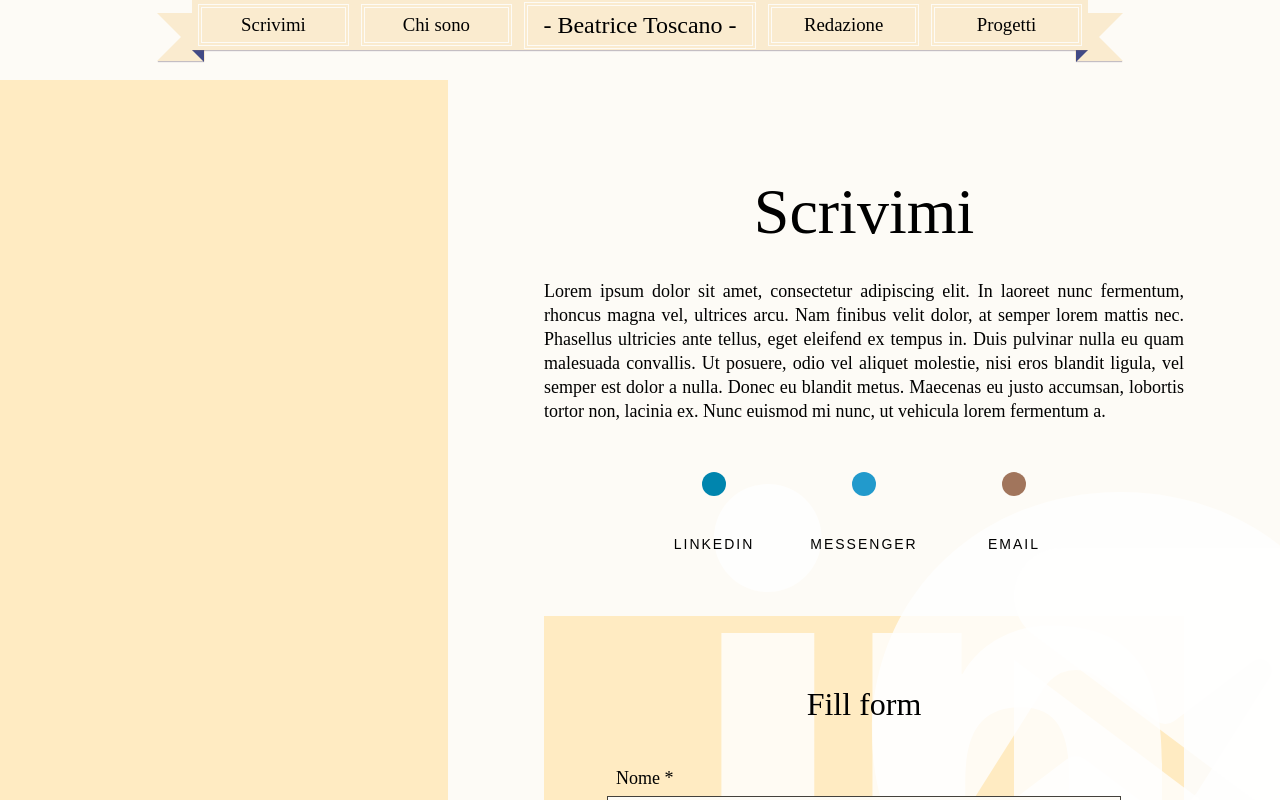
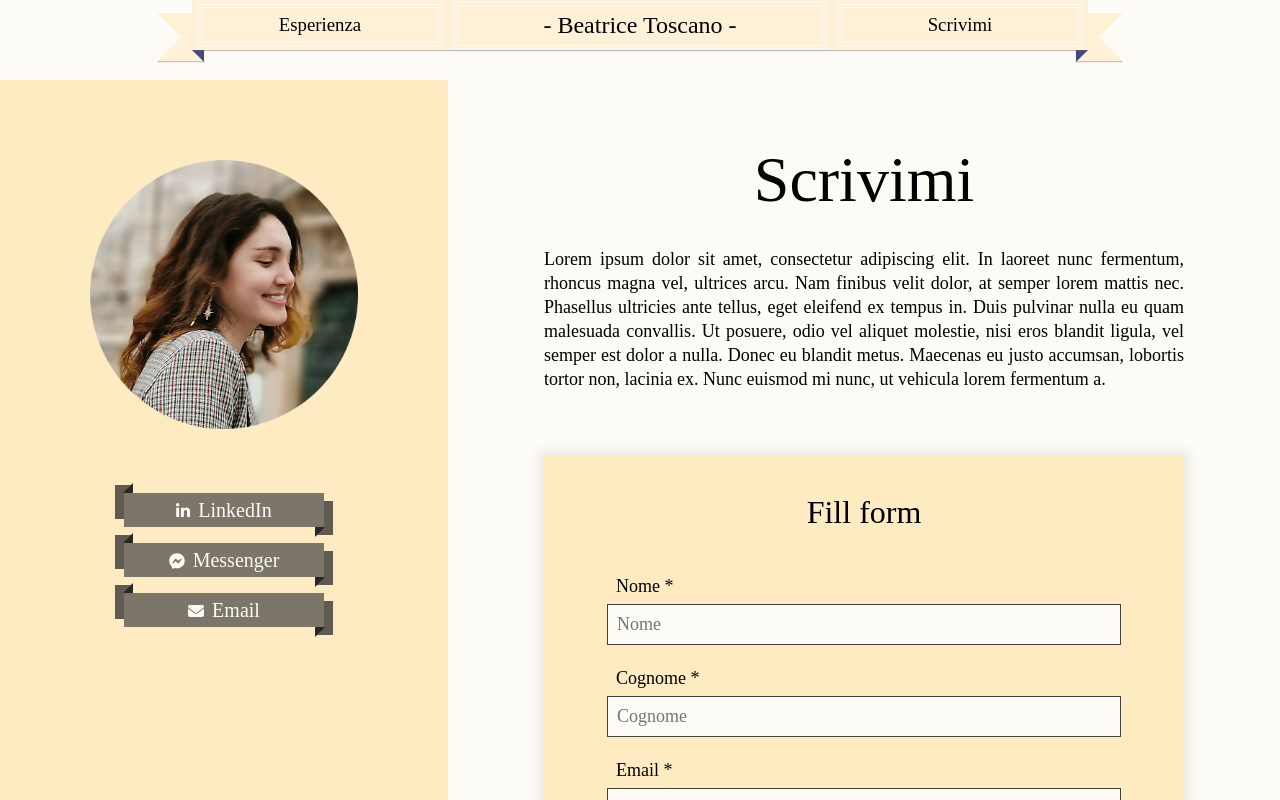
Before and after one commit to btoscano/btoscano.github.io, a React (Create React App) app: page /scrivimi in a window 1280 px wide. Shown: the top 800 px of the page. Built offline with nearby package versions, Linux system fonts and the light colour scheme.

Commit message:
form part 4

```diff
--- a/src/Components/Header/Header.js
+++ b/src/Components/Header/Header.js
@@ -38,20 +38,20 @@ function Header() {
             <div className="header__innerBefore"></div>
             <ul className="header__list">
                 <li className={`header__item `}>
-                  <Link className={`header__link ${contact ? "header__link--active" : ""} `} to="/scrivimi" onClick={() => setSelected('contact')}> Scrivimi </Link>
-                </li>
-                <li className={`header__item `}>
-                  <Link className={`header__link ${about ? "header__link--active" : ""} `} to="/chi-sono" onClick={() => setSelected('about')}> Chi sono </Link>
+                  <Link className={`header__link ${about ? "header__link--active" : ""} `} to="/esperienza" onClick={() => setSelected('about')}> Esperienza </Link>
                 </li>
                 <li className={`header__item header__item--title `}>
                   <Link className={`header__link header__title ${home ? "header__link--active" : ""} `}  to="/" onClick={() => setSelected('home')} > - Beatrice Toscano - </Link>
                 </li>
                 <li className={`header__item `}>
+                  <Link className={`header__link ${contact ? "header__link--active" : ""} `} to="/scrivimi" onClick={() => setSelected('contact')}> Scrivimi </Link>
+                </li>
+                {/* <li className={`header__item `}>
                   <Link className={`header__link ${redazione ? "header__link--active" : ""} `} to="/redazione" onClick={() => setSelected('redazione')}> Redazione </Link>
                 </li>
                 <li className={`header__item `}>
                   <Link className={`header__link ${projects ? "header__link--active" : ""} `} to="/progetti" onClick={() => setSelected('projects')}> Progetti </Link>
-                </li>
+                </li>               */}
             </ul>
             <div className="header__innerAfter"></div>
           </nav>
@@ -63,7 +63,7 @@ function Header() {
       <Routes>
         <Route path="/" element={<Home />} />
         <Route path="/scrivimi" element={<Contact />} />
-        <Route path="/chi-sono" element={<About />} />
+        <Route path="/esperienza" element={<About />} />
         <Route path="/progetti" element={<Projects />} />
         <Route path="/redazione" element={<Redazione />} />
         <Route path="*" element={<ErrorPage />} />
--- a/src/Components/Header/Header.scss
+++ b/src/Components/Header/Header.scss
@@ -58,6 +58,10 @@
     &--active{
         outline-color: $color-brown-grey;
     }
+
+    &:hover{
+        outline-color: $color-link;
+    }
 }
 
 .header__title{
--- a/src/Dati.js
+++ b/src/Dati.js
@@ -19,7 +19,9 @@ const data = {
   },
   contact: {
     description: "Lorem ipsum dolor sit amet, consectetur adipiscing elit. In laoreet nunc fermentum, rhoncus magna vel, ultrices arcu. Nam finibus velit dolor, at semper lorem mattis nec. Phasellus ultricies ante tellus, eget eleifend ex tempus in. Duis pulvinar nulla eu quam malesuada convallis. Ut posuere, odio vel aliquet molestie, nisi eros blandit ligula, vel semper est dolor a nulla. Donec eu blandit metus. Maecenas eu justo accumsan, lobortis tortor non, lacinia ex. Nunc euismod mi nunc, ut vehicula lorem fermentum a.",
-    mail: "btoscano95@gmail.com"
+    mail: "btoscano95@gmail.com",
+    formTitle:"Fill form",
+    img: "BeatriceToscano.png"
   },
   testimonials: {
     title: "Testimonials",
--- a/src/Pages/About/About.js
+++ b/src/Pages/About/About.js
@@ -51,7 +51,7 @@ function About() {
 
           <ul className="about__list">
             <li className={`about__item `}>
-            <button className="about__button" onClick={experienceScroll}> Esperienza </button>
+            <button className="about__button" onClick={experienceScroll}> Lavoro </button>
             </li>
             <li className={`about__item`}>
             <button className="about__button" onClick={educationScroll}> Formazione </button>
@@ -64,7 +64,7 @@ function About() {
         </div>
 
         <div className="about__rightWrapper">
-          <h1 className="about__title">Chi sono</h1>
+          <h1 className="about__title">Esperienza</h1>
           <p className="about__paragraph">{data.about.paragrafo}</p>
 
           <div className="about__images" >
--- a/src/Pages/About/About.scss
+++ b/src/Pages/About/About.scss
@@ -23,7 +23,7 @@
 
 .about__title{
     @extend %h1;
-    margin-top: 64px;
+    margin-top: 32px;
     margin-bottom: 32px;
     @extend %tracking-in-expand;
 }
@@ -212,7 +212,7 @@
 }
 
 .about__list{
-    margin-top: 32px;
+    margin-top: 64px;
     display: flex;
     flex-direction: column;
 }
--- a/src/Pages/Contact/Contact.js
+++ b/src/Pages/Contact/Contact.js
@@ -76,45 +76,36 @@ function Contact() {
 
         <div className="contact__leftWrapper">
 
+        <img className="home__img" src={data.contact.img}></img>
+        <nav>
+          <ul className="contact__list">
+            <li className={`contact__item `}>
+            <a className="contact__link"  href="https://www.linkedin.com/in/beatrice-toscano/">
+            <FontAwesomeIcon className="contact__social contact__social--linkedin" icon={faLinkedinIn} />
+            LinkedIn </a>
+            </li>
+            <li className={`contact__item`}>
+            <a className="contact__link" href="#TODO">
+            <FontAwesomeIcon className="contact__social contact__social--messenger" icon={faFacebookMessenger} />
+            Messenger </a>
+            </li>
+            <li className={`contact__item`}>
+            <a className="contact__link" href="mailto:btoscano95@gmail.com">
+            <FontAwesomeIcon className="contact__social contact__social--email" icon={faEnvelope} />
+            Email  </a>
+            </li>
+          </ul>
+      </nav>
+
         </div>
 
         <div className="contact__rightWrapper">
             <h1 className="contact__title">Scrivimi</h1>
             <p className="contact__paragraph">{data.contact.description} </p>
 
-            {/* <div className='contact__linkWrapper' >
-              <a className='contact__link' href="mailto:btoscano95@gmail.com">
-                <FontAwesomeIcon className="contact__social" icon={faEnvelope} /> {data.contact.mail}
-              </a>
-            </div> */}
-
-            <nav>
-            <ul className="contact__socialList">
-            <li>
-                <a className='contact__link' href="https://www.linkedin.com/in/beatrice-toscano/">
-                <FontAwesomeIcon className="contact__social contact__social--linkedin" icon={faLinkedinIn} />
-                LinkedIn
-                </a>
-              </li>
-              <li>
-                {/* TODO link */}
-                <a className='contact__link' href="#">
-                <FontAwesomeIcon className="contact__social contact__social--messenger" icon={faFacebookMessenger} />
-                Messenger
-                </a>
-              </li>
-              <li>
-                <a className='contact__link' href="mailto:btoscano95@gmail.com">
-                <FontAwesomeIcon className="contact__social contact__social--email" icon={faEnvelope} />
-                Email
-                </a>
-              </li>
-          </ul>
-        </nav>
-
 
         <form className="contact__form" aria-labelledby="formTitle"  onSubmit={handleSubmit(onSubmit)} >
-          <h2 className='contact__formTitle' id='formTitle'>Fill form</h2>
+          <h2 className='contact__formTitle' id='formTitle'>{data.contact.formTitle}</h2>
 
           <div className='contact__group'>
             <label className='contact__label' htmlFor="firstname">Nome</label>
--- a/src/Pages/Contact/Contact.scss
+++ b/src/Pages/Contact/Contact.scss
@@ -10,7 +10,7 @@
 .contact__wrapper{
     display: flex;
     justify-content: space-between;
-    align-items: center;
+    align-items: flex-start;
     flex-direction: row;
 }
 
@@ -22,7 +22,7 @@
 
 .contact__title{
     @extend %h1;
-    margin-top: 64px;
+    margin-top: 32px;
     margin-bottom: 32px;
     @extend %tracking-in-expand;
 }
@@ -37,25 +37,20 @@
 
 .contact__leftWrapper{
     display: flex;
-    justify-content: center;
-    flex: 35%;
+    justify-content: flex-start;
+    flex: 35% 1;
+    flex-direction: column;
+    align-items: center;
 }
 
 .contact__linkWrapper{
     padding: 0 64px;
 }
 
-// .contact__link{
-//     border-radius: 50;
-//     padding: 16px;
-//     // background-color: yellow;
-//     background-color: $color-light-2;
-// }
-
-// .contact__social{
-//     margin-right: 16px;
-// }
-
+.contact__social{
+    font-size: rem(16px);
+    margin-right: 8px;
+}
 
 
 .contact__socialList{
@@ -63,71 +58,101 @@
     justify-content: center;
 }
 
-.contact__link{
-    display: block;
-    height: 80px;
+.contact__list{
+    margin-top: 64px;
     display: flex;
-    justify-content: space-between;
     flex-direction: column;
-    align-items: center;
-    width: 150px;
-    @extend %occhiello--small;
 }
 
-.contact__social{
-    width: 24px;
-    height: 24px;
-    padding: 12px;
-    line-height: 50px;
-    text-align: center;
-    color: #FFF;
-    color: rgba(255, 255, 255, 0.8);
-    -webkit-transition: all 0.3s ease-in-out;
-    -moz-transition: all 0.3s ease-in-out;
-    -ms-transition: all 0.3s ease-in-out;
-    -o-transition: all 0.3s ease-in-out;
-    transition: all 0.3s ease-in-out;
-    border-radius: 50%;
+.contact__item{
+    margin-bottom: 16px;
+    position: relative;
+	display: inline-block;
+	white-space: nowrap;
+	text-align: center;
+    z-index: 10;
 
-
-    &:hover, &:active {
-        color: #FFF;
-        -webkit-box-shadow: 1px 1px 3px #333;
-        -moz-box-shadow: 1px 1px 3px #333;
-        box-shadow: 1px 1px 3px #333;
-        -webkit-transform: scale(1.1);
-        -moz-transform: scale(1.1);
-        -ms-transform: scale(1.1);
-        -o-transform: scale(1.1);
-        transform: scale(1.1);
+    &:hover{
+        opacity: 0.5;
     }
 
-    &.contact__social--facebook{
-        background-color:#3C599F;
-    }
-    &.contact__social--linkedin{
-        background-color:#0085AE;
+	&:after,
+	&:before {
+		content: " ";
+		display: block;
+		position: absolute;
+		bottom: -.5em;
+		width: 1em;
+		height: 100%;
+		background-color: lighten($color-brown-grey,10);
+		pointer-events:none;
+	}
+
+	&:after {
+		right: -.57em;
+		z-index: -1;
+	}
+
+	&:before {
+		bottom: auto;
+		top: -.5em;
+		left: -.57em;
+		z-index: -1;
+	}
+
+}
+
+.contact__link{
+    width: 200px;
+    font-size: rem(20px);
+    line-height: rem(28px);
+    display: inline-block;
+    position: relative;
+    padding: .15em .75em;
+    text-decoration: none;
+    color: darken($color-white,0);
+    background-color: lighten($color-brown-grey,20);
+    cursor: pointer;
+
+    &:after,
+    &:before {
+        content: " ";
+        display: block;
+        position: absolute;
+        width: 0;
+        height: 0;
+        bottom: -.5em;
+        left: -.05em;
+        pointer-events: none;
+        -webkit-mask: none;
     }
 
-    &.contact__social--messenger{
-        background-color:#229ACC;
+    &:before {
+        bottom: auto;
+        top: -.5em;
+        border-bottom: .5em solid darken($color-brown-grey,10);
+        border-left: .5em solid transparent;
     }
 
-    &.contact__social--email{
-        background-color:#A1755C;
+    &:after {
+        left:  auto;
+        right: -.05em;
+        border-top: .5em solid darken($color-brown-grey,10);
+        border-right: .5em solid transparent;
     }
-
 }
 
 
 .contact__form{
+    -webkit-box-shadow: 0px 0px 10px 5px rgba(68,65,59,0.1);
+    box-shadow: 0px 0px 10px 5px rgba(68,65,59,0.1);
     background-color: $color-light-2;
     border-bottom: 2px solid $color-brown-grey;
     display: flex;
     flex-direction: column;
     align-items: center;
     margin: 64px;
-    padding: 64px 0;
+    padding: 32px  0;
 }
 
 .contact__formTitle{
--- a/src/Pages/Home/Home.scss
+++ b/src/Pages/Home/Home.scss
@@ -46,7 +46,7 @@ section:nth-child(even)
 
 
 .home__title{
-    margin-top: 64px;
+    margin-top: 32px;
     @extend %h1;
     margin-bottom: 32px;
     @extend %tracking-in-expand;
--- a/src/Pages/Projects/Projects.scss
+++ b/src/Pages/Projects/Projects.scss
@@ -20,7 +20,7 @@
 }
 
 .projects__title{
-    margin-top: 64px;
+    margin-top: 32px;
     @extend %h1;
     margin-bottom: 32px;
     @extend %tracking-in-expand;
--- a/src/Styles/Global/variables.scss
+++ b/src/Styles/Global/variables.scss
@@ -1,5 +1,5 @@
 
-$color-light-1: #faebcf;
+$color-light-1: #fff1d6;
 // $color-light-2: #f1d8b1;
 $color-light-2: #ffebc2;
 $color-dark-1: #414A86;
@@ -7,7 +7,7 @@ $color-dark-1: #414A86;
 $color-white: #fdfbf6;
 $color-black: #0f0f0f;
 
-$color-link: #975f0a;
+$color-link: #9c5e01;
 
 $color-brown-grey: #44413b;
 
```
